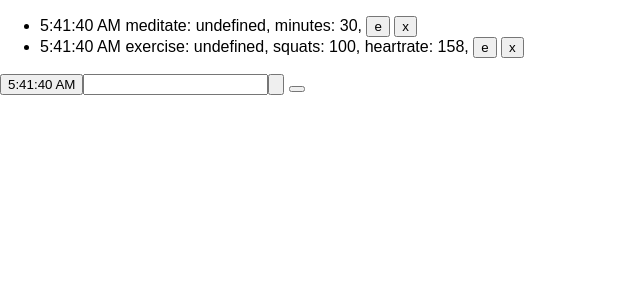
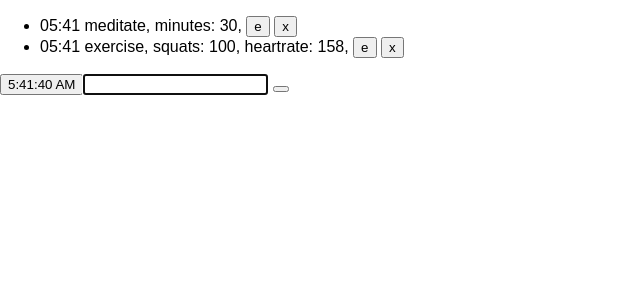
Before and after one commit to tdkohlbeck/life-log, a React (Create React App) app: page / in a window 1280 px wide. Shown: the top 300 px of the page, without its empty margins (0-640 px from the left). Built offline with nearby package versions, Linux system fonts and the light colour scheme; what node-uuid would draw is missing.

Commit message:
add and edit datum work with key-valued tags!

```diff
--- a/src/App.js
+++ b/src/App.js
@@ -16,6 +16,8 @@ import {
   funcUncacheDatum,
 } from './actions';
 
+import { getTimeString } from './utils';
+
 import './App.css';
 
 const View = ({
@@ -27,19 +29,26 @@ const View = ({
     <div id='view'>
       <ul>
         {arrDatumList.map((objDatum, i) => {
-          let strTime = new Date(objDatum.numTime);
+          let strTime = getTimeString(
+            objDatum.numTime
+            //['Hours', 'Minutes', 'Seconds']
+          );
           return (
             <li
               key      ={i}
               className='li-datum'
             >
               <span>
-                {strTime.toLocaleTimeString() + ' '}
+                {strTime + ' '}
               </span>
               {objDatum.arrTags.map((objTag, i) => {
                 return (
                   <span key={i} >
-                    {`${objTag.strName}: ${objTag.numValue}, `}
+                    {
+                      objTag.numValue ?
+                      `${objTag.strName}: ${objTag.numValue}, ` :
+                      `${objTag.strName}, `
+                    }
                   </span>
                 );
               })}
@@ -85,20 +94,23 @@ const DatumBar = ({
   return (
     <div id='datum-bar'>
       <form onSubmit={funcOnSubmit} >
-        <button
-          name='time'
-          placeholder={time}
-          onClick={e => e.preventDefault()}
+        <input
+          name={0}
+          type={numInputFocused === 0 ? 'text' : 'button'}
+          autoFocus={numInputFocused === 0 ? true : false}
+          value={time}
+          onChange={funcUpdateCurrentDatum}
           onFocus={funcConvertToInput}
           onBlur={funcConvertToButton}
-        >{time}</button>
+        />
         {objCurrentDatum.arrTags.map((objTag, i) => {
           return (
             <input
-              name={i}
-              key={i}
+              autoFocus={numInputFocused === i+1 ? true : false}
+              name={i+1}
+              key={i+1}
               value={objTag.strName}
-              type={i === numInputFocused? 'text' : 'button'}
+              type={i+1 === numInputFocused ? 'text' : 'button'}
               onChange={funcUpdateCurrentDatum}
               onBlur={funcConvertToButton}
               onFocus={funcConvertToInput}
@@ -107,7 +119,10 @@ const DatumBar = ({
         })}
         <span>{' '}</span>
         <button
+          name={objCurrentDatum.arrTags.length + 1}
           onClick={funcOnSubmit}
+          onBlur={funcConvertToButton}
+          onFocus={funcConvertToInput}
         ></button>
       </form>
     </div>
--- a/src/reducer.js
+++ b/src/reducer.js
@@ -35,15 +35,16 @@ const objInitState = {
 	],
 	objDatumBar: {
 		strMode: 'add',
-		numInputFocused: 0
+		numInputFocused: 1
 	},
 	objDatumCache: {},
 	objCurrentDatum: { // datumCurrent ?
 		strId: uuid.v4(),
 		numTime: Date.now(),
 		arrTags: [
-			'a',
-			'b',
+			{
+				strName: '',
+			},
 		],
 	},
 };
@@ -90,6 +91,10 @@ const reducer = (
 				arrDatumList: state.arrDatumList.filter(datum => {
 					return datum.strId !== action.strId;
 				}),
+				objCurrentDatum: state.objDatumBar.strMode === 'edit' &&
+					state.objCurrentDatum.strId === action.strId ?
+					objInitState.objCurrentDatum :
+					state.objCurrentDatum,
 			};
 		case 'EDIT_DATUM':
 			return {
@@ -132,17 +137,19 @@ const reducer = (
 						Date.now() ,
 					arrTags: state.objCurrentDatum.arrTags
 						// replace the tag that changed
-						.map((strTag, i) => {
-							return i == action.intTagIndex ?
-							action.strTag :
-							strTag ;
+						.map((objTag, i) => {
+							return i+1 == action.intTagIndex ?
+							{strName: action.strTag} :
+							objTag ;
 						})
 						// remove any empty tags
-						.filter(strTag => {
-							return strTag != false; // '' == false
+						.filter(objTag => {
+							return objTag.strName != ''; // '' == false
 						})
 						// make sure there's an empty tag available!
-						.concat(''),
+						.concat({
+							strName: '',
+						}),
 				}
 			};
 		default:
--- /dev/null
+++ b/src/utils.js
@@ -0,0 +1,12 @@
+export const getTimeString = (
+	time = Date.now(),
+	selectors = ['Hours', 'Minutes']
+) => {
+	let digits = selectors.map((selector) => {
+		let method = `get${selector}`;
+		let digit = new Date(time)[method]();
+		if (digit < 10) digit = `0${digit}`;
+		return digit;
+	});
+	return `${digits[0]}:${digits[1]}`;//:${digits[2]}`;
+};
```
